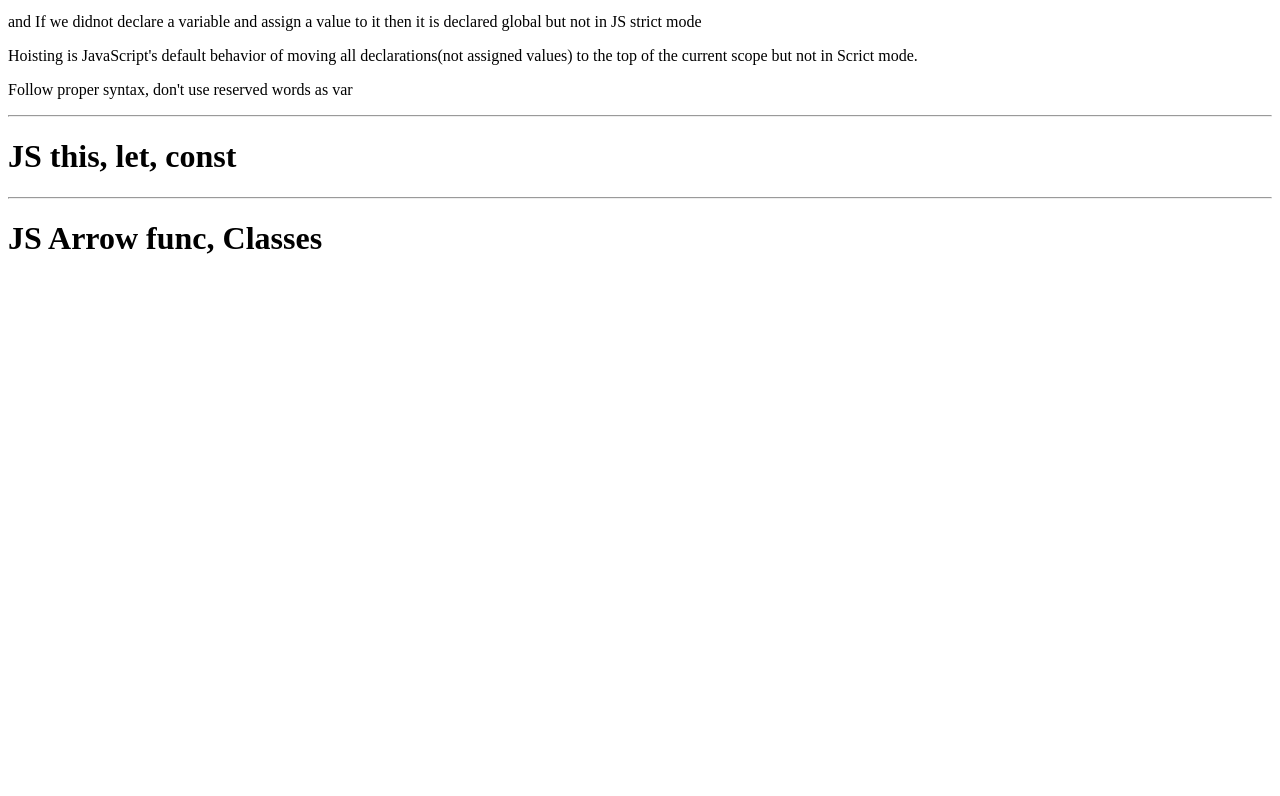
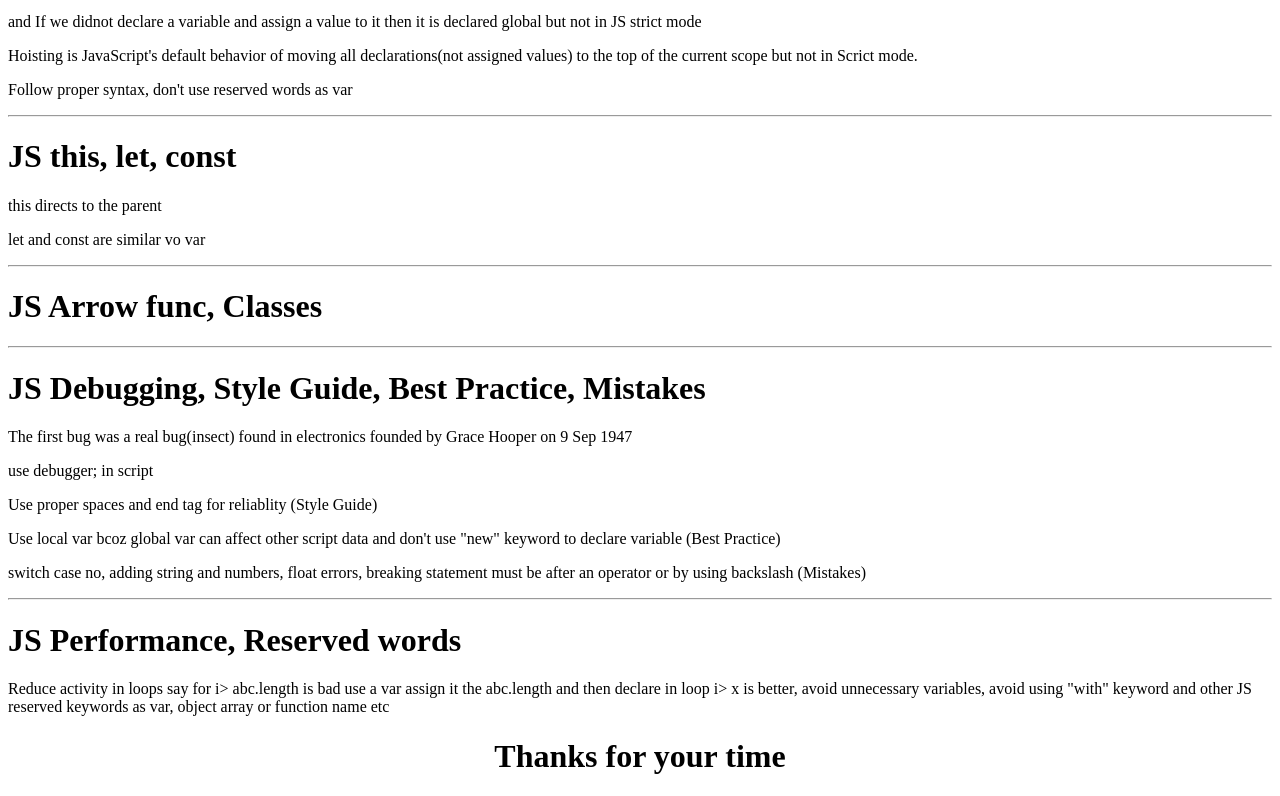
Before and after one commit to GaganDureja/JS_Learning, a plain HTML site: page Index.html in a window 1280 px wide. Shown: the part 2204-3000 px from the top of the page. Before the commit the page ends 2482 px from the top, so only its background shows below. Drawn offline with Linux system fonts and the light colour scheme.

Commit message:
Updated code Day 5

```diff
--- a/Index.html
+++ b/Index.html
@@ -151,19 +151,31 @@
 
     <h1>JS this, let, const</h1>
 
+    <p>this directs to the parent</p>
+    <p>let and const are similar vo var</p>
     <hr>
 
     <h1>JS Arrow func, Classes</h1>
 
+    <p></p>
+    <hr>
 
 
+    <h1>JS Debugging, Style Guide, Best Practice, Mistakes</h1>
+
+    <p>The first bug was a real bug(insect) found in electronics founded by Grace Hooper on 9 Sep 1947</p>
+    <p>use debugger; in script</p>
+    <p>Use proper spaces and end tag for reliablity (Style Guide)</p>
+    <p>Use local var bcoz global var can affect other script data and don't use "new" keyword to declare variable (Best Practice)</p>
+    <p>switch case no, adding string and numbers, float errors, breaking statement must be after an operator or by using backslash (Mistakes)</p>
+    <hr>
 
 
+    <h1>JS Performance, Reserved words</h1>
 
+    <p>Reduce activity in loops say for i> abc.length is bad use a var assign it the abc.length and then declare in loop i> x is better, avoid unnecessary variables, avoid using "with" keyword and other JS reserved keywords as var, object array or function name etc</p>
 
-
-
-
+    <h1 style="text-align: center;">Thanks for your time</h1>
 
 
 </body>
```
